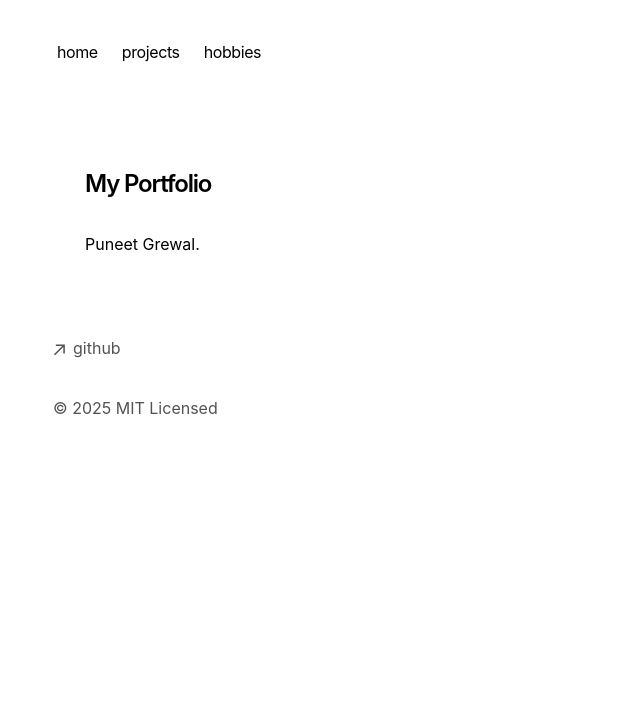
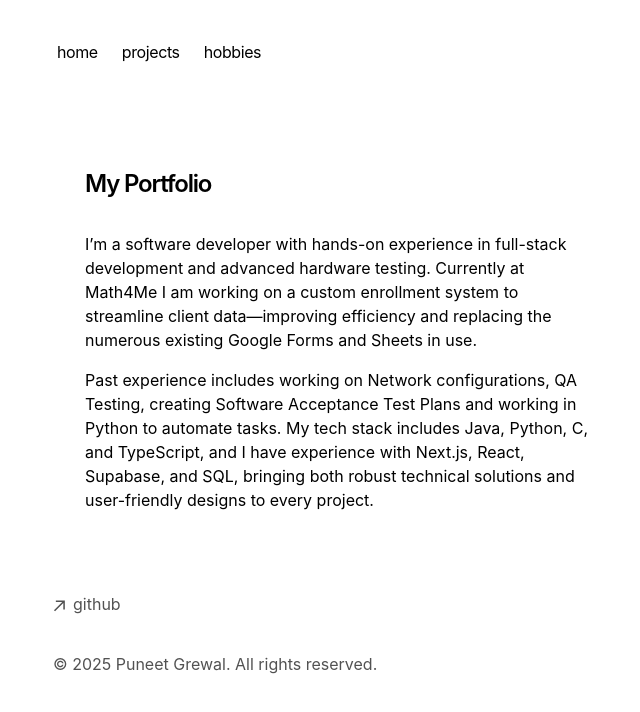
Before and after one commit to PuneetGrewal/portfolio, a Next.js app: page / in a window 1280 px wide. Shown: the top 712 px of the page, without its empty margins (299-939 px from the left). Built offline with nearby package versions, Linux system fonts and the light colour scheme.

Commit message:
Changed main page

```diff
--- a/app/page.tsx
+++ b/app/page.tsx
@@ -5,7 +5,11 @@ export default function Page() {
         My Portfolio
       </h1>
       <p className="mb-4">
-        {`Puneet Grewal.`}
+        {`I’m a software developer with hands-on experience in full-stack development and advanced hardware testing. Currently at Math4Me I am working on a custom enrollment system to streamline client data—improving efficiency and replacing the numerous existing Google Forms and Sheets in use.`}
+      </p>
+
+      <p className="mb-4">
+        {`Past experience includes working on Network configurations, QA Testing, creating Software Acceptance Test Plans and working in Python to automate tasks. My tech stack includes Java, Python, C, and TypeScript, and I have experience with Next.js, React, Supabase, and SQL, bringing both robust technical solutions and user-friendly designs to every project.`}
       </p>
     </section>
   );
--- a/components/footer.tsx
+++ b/components/footer.tsx
@@ -33,7 +33,7 @@ export default function Footer() {
 
       </ul>
       <p className="mt-8 text-neutral-600 dark:text-neutral-300">
-        © {new Date().getFullYear()} MIT Licensed
+        © {new Date().getFullYear()} Puneet Grewal. All rights reserved.
       </p>
     </footer>
   )
```
